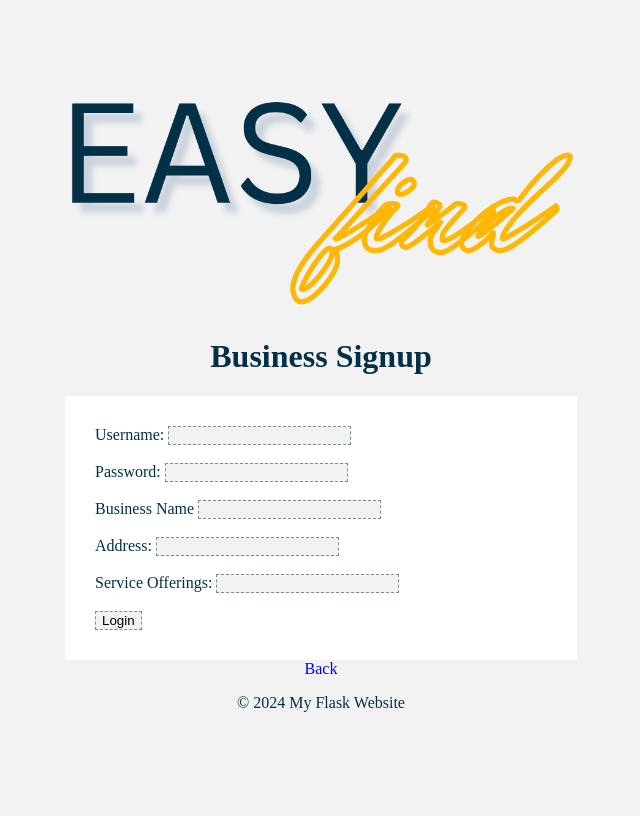
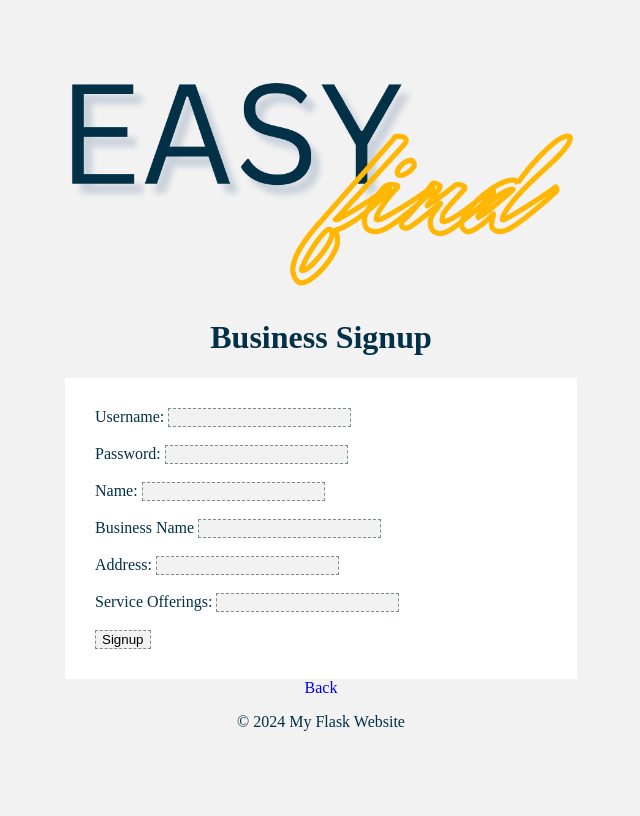
Before and after one commit to cgar0775/OSS, a Flask app: page /Bsignup in a window 1280 px wide. Shown: the whole page, without its empty margins (319-959 px from the left). Run offline with Flask 3, Linux system fonts and the light colour scheme.

Commit message:
Fixed the the B&C sign up pages. It will redirect to the login page once populated. I.E. removed BadRequestKeyError

```diff
--- a/run.py
+++ b/run.py
@@ -15,7 +15,7 @@
         password = request.form['password']
 
         print("hi there")
-        #not sure what this exactly does coppied from chatgpt
+        #This wont work... it will fail on the following line below
         return redirect(url_for('index'))
 
     return render_template('login.html')
@@ -26,8 +26,10 @@
         username = request.form['username']
         password = request.form['password']
         name = request.form['name']
+        businessname = request.form['business name']
         address = request.form['address']
-        return redirect(url_for('index'))
+        services = request.form['service offerings']
+        return redirect(url_for('login'))
 
     return render_template('Bsignup.html')
 
@@ -37,10 +39,8 @@
     if request.method == 'POST':
          username = request.form['username']
          password = request.form['password']
-         businessname = request.form['business name']
          address = request.form['address']
-         services = request.form['service offerings']
-         return redirect(url_for('index'))
+         return redirect(url_for('login'))
 
     return render_template('Csignup.html')
 
--- a/templates/Bsignup.html
+++ b/templates/Bsignup.html
@@ -21,8 +21,10 @@
             <input type="text" id="username" name="username" required><br><br>
             <label for="password">Password:</label>
             <input type="password" id="password" name="password" required><br><br>
-            <label for="business Name">Business Name</label>
-            <input type="text" id="business Name" name="business Name" required><br><br>
+            <label for="name">Name:</label>
+            <input type="text" id="name" name="name" required><br><br>
+            <label for="business name">Business Name</label>
+            <input type="text" id="business name" name="business name" required><br><br>
             <label for="address">Address:</label>
             <input type="text" id="text" name="address" required><br><br>
             <label for="service offerings">Service Offerings:</label>
@@ -32,7 +34,7 @@
             <!--<label for="email">Email:</label>-->
             <!--<input type="text" id="email" name="email" required><br><br>-->
 
-            <input type="submit" value="Login">
+            <input type="submit" value="Signup">
         </form>
 
         <a href="/" id="backLink">Back</a>
--- a/templates/Csignup.html
+++ b/templates/Csignup.html
@@ -29,7 +29,7 @@
             <!--<label for="email">Email:</label>-->
             <!--<input type="text" id="email" name="email" required><br><br>-->
 
-            <input type="submit" value="Login">
+            <input type="submit" value="Signup">
         </form>
 
         <a href="/" id="backLink">Back</a>
```
